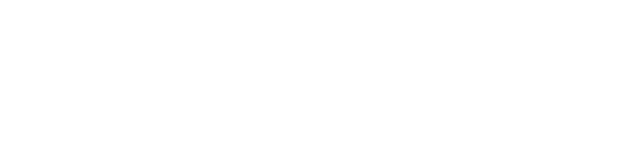
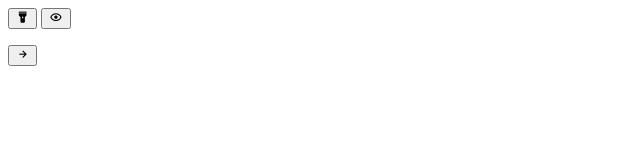
Before and after one commit to ClariceSantos123/tabela_periodica, a plain HTML site: page index.html in a window 1280 px wide. Shown: the whole page, without its empty margins (0-640 px from the left). Drawn offline with nearby package versions, Linux system fonts and the light colour scheme.

Commit message:
estruturando o html

```diff
--- a/index.html
+++ b/index.html
@@ -5,10 +5,35 @@
   <meta name="viewport" content="width=device-width, initial-scale=1.0">
   <title>Tabela Periódica</title>
   <link rel="stylesheet" href="style.css">
+  <link href='https://unpkg.com/boxicons@2.1.4/css/boxicons.min.css' rel='stylesheet'>
 </head>
 <body>
 
-  <script type "module" src="script.js"></script>
+  <header>
+    <div class ="btns">
+      <button class="btn btn-mode" aria-label="alternar modo claro/escuro">
+        <i class="bx bxs-torch"></i>
+    </button>
+    <button
+    class="btn btn-visibility"
+    aria-label="ocultar/exibir elementos"
+    >
+    <i class="bx bx-show"></i>
+    </button>
+        </div>
+        <ul class="legend"></ul>
+  </header>
+  <main class="table"></main>
+  <div class="f-block"></div>
+
+  <aside class="tips">
+    <button class="show-tips" aria-label="Mostrar dicas">
+  <i class="bx bx-right-arrow-alt"></i>
+</button>
+
+  </aside>
+
+  <script type ="module" src="script.js"></script>
 
 </body>
 </html>
--- a/style.css
+++ b/style.css
@@ -0,0 +1,6 @@
+
+@import url('https://fonts.googleapis.com/css2?family=Rubik:ital,wght@0,300..900;1,300..900&display=swap');
+
+body{
+     font-family: "Rubik", sans-serif;
+}
```
